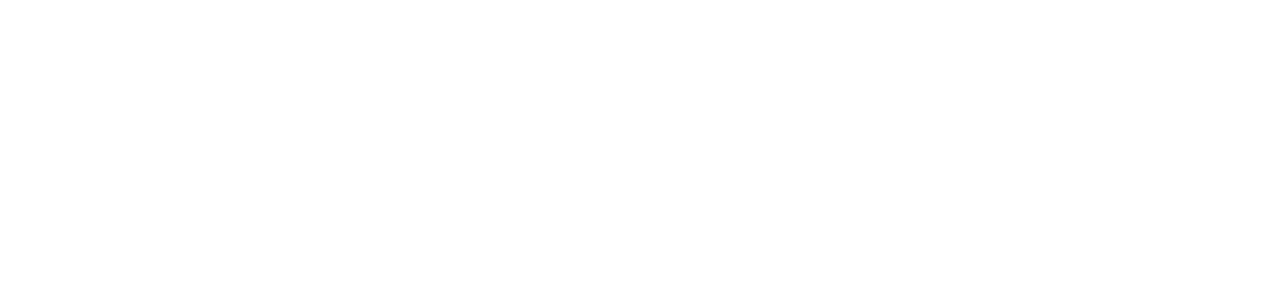
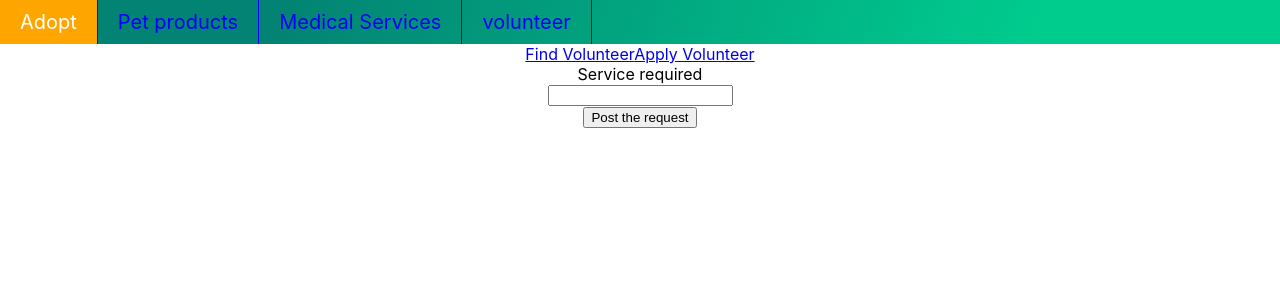
Before and after one commit to devout-coder/codetantra-hackathon, a React (Create React App) app: page /findVolunteer in a window 1280 px wide. Before the commit this address had no page. Shown: the top 300 px of the page. Built offline with nearby package versions, Linux system fonts and the light colour scheme.

Commit message:
volunteer services page added

```diff
--- a/src/App.js
+++ b/src/App.js
@@ -4,6 +4,8 @@
 import Adoption from "./pages/Adoption/Adoption";
 import PutUpAdoption from "./pages/Adoption/PutUpAdoption/PutUpAdoption";
 import AdoptAdoption from "./pages/Adoption/AdoptAdoption/AdoptAdoption";
+import ApplyVolunteer from "./pages/ApplyVolunteer/ApplyVolunteer";
+import FindVolunteer from "./pages/FindVolunteer/FindVolunteer";
 
 function App() {
   return (
@@ -15,6 +17,8 @@
             <Route path="putup" element={<PutUpAdoption />} />
             <Route path="adopt" element={<AdoptAdoption />} />
           </Route>
+          <Route path="applyVolunteer" element={<ApplyVolunteer />} />
+          <Route path="findVolunteer" element={<FindVolunteer />} />
         </Routes>
       </Router>
     </div>
--- a/src/components/ChatWindow/ChatWindow.js
+++ b/src/components/ChatWindow/ChatWindow.js
@@ -13,9 +13,11 @@
 import { db } from "../../firebase";
 import { getAuth } from "firebase/auth";
 
-const ChatWindow = ({ closeChatWindow }) => {
+const ChatWindow = ({ which, closeChatWindow }) => {
   const auth = getAuth();
   const user = auth.currentUser;
+  const type =
+    which === "adoption" ? "adoption_messages" : "volunteers_messages";
 
   const [value, setValue] = React.useState("");
 
@@ -31,7 +33,7 @@
 
   async function sendMessage(user, text) {
     try {
-      await addDoc(collection(db, "adoption_messages"), {
+      await addDoc(collection(db, type), {
         uid: user.uid,
         displayName: user.displayName,
         text: text.trim(),
@@ -44,7 +46,7 @@
 
   function getMessages(callback) {
     return onSnapshot(
-      query(collection(db, "adoption_messages"), orderBy("timestamp", "asc")),
+      query(collection(db, type), orderBy("timestamp", "asc")),
       (querySnapshot) => {
         const messages = querySnapshot.docs.map((doc) => ({
           id: doc.id,
--- a/src/components/Navbar/Navbar.js
+++ b/src/components/Navbar/Navbar.js
@@ -1,4 +1,5 @@
 import React from "react";
+import { Link } from "react-router-dom";
 import "./Navbar.css";
 
 const Navbar = () => {
@@ -6,9 +7,7 @@
     <div className="navbar">
       <ul>
         <li>
-          <a class="active" href="#adoption">
-            Adoption
-          </a>
+          <Link to="/adoption/putup">Adopt</Link>
         </li>
         <li>
           <a href="#">Pet products</a>
@@ -17,7 +16,7 @@
           <a href="#">Medical Services</a>
         </li>
         <li>
-          <a href="#">Volunteer services</a>
+          <Link to="/findVolunteer">volunteer</Link>
         </li>
       </ul>
     </div>
--- a/src/pages/Adoption/AdoptAdoption/AdoptAdoption.js
+++ b/src/pages/Adoption/AdoptAdoption/AdoptAdoption.js
@@ -6,6 +6,7 @@
 import { Button } from "@material-ui/core";
 
 const AdoptAdoption = () => {
+
   const [pets, setPets] = useState(null);
   const fetchPetsData = async () => {
     const querySnapshot = await getDocs(collection(db, "adoption_pets"));
@@ -46,7 +47,10 @@
         )}
       </div>
       {chatOpen ? (
-        <ChatWindow closeChatWindow={() => setChatOpen(false)} />
+        <ChatWindow
+          which="adoption"
+          closeChatWindow={() => setChatOpen(false)}
+        />
       ) : (
         <div></div>
       )}
--- a/src/pages/Adoption/PutUpAdoption/PutUpAdoption.js
+++ b/src/pages/Adoption/PutUpAdoption/PutUpAdoption.js
@@ -8,19 +8,26 @@
 import React, { useState } from "react";
 import * as geofire from "geofire-common";
 import { addDoc, collection } from "firebase/firestore";
+import Filebase from "react-file-base64";
 import { db } from "../../../firebase";
-import Filebase from "react-file-base64";
 
 const PutUpAdoption = () => {
-  const lat = 51.5074;
-  const lng = 0.1278;
-  const hash = geofire.geohashForLocation([lat, lng]);
+  function getLocation() {
+    navigator.geolocation.getCurrentPosition(showPosition);
+  }
+
+  function showPosition(position) {
+    let demoArr = [];
+    demoArr.push(position.coords.latitude);
+    demoArr.push(position.coords.longitude);
+    console.log(demoArr);
+    return demoArr;
+  }
 
   const [name, setName] = useState("");
   const [owner, setOwner] = useState("");
   const [age, setAge] = useState(0);
   const [breed, setBreed] = useState("");
-  const [location, setLocation] = useState(hash);
   const [isFemale, setIsFemale] = useState(true);
   const [photo, setPhoto] = useState(null);
 
@@ -31,7 +38,7 @@
         owner: owner,
         age: age,
         breed: breed,
-        location: location,
+        location: getLocation(),
         gender: isFemale ? "female" : "male",
         photo: photo,
       });
--- /dev/null
+++ b/src/pages/ApplyVolunteer/ApplyVolunteer.css
@@ -0,0 +1,7 @@
+.volunteer-service {
+  color: #000000;
+}
+
+.volunteer-name {
+  color: #000000;
+}
--- /dev/null
+++ b/src/pages/ApplyVolunteer/ApplyVolunteer.js
@@ -0,0 +1,71 @@
+import { Button, IconButton } from "@material-ui/core";
+import { Chat } from "@material-ui/icons";
+import { collection, getDocs } from "firebase/firestore";
+import React, { useEffect, useState } from "react";
+import { Link } from "react-router-dom";
+import ChatWindow from "../../components/ChatWindow/ChatWindow";
+import Loading from "../../components/Loading/Loading";
+import Navbar from "../../components/Navbar/Navbar";
+import { db } from "../../firebase";
+import "./ApplyVolunteer.css";
+
+const ApplyVolunteer = () => {
+  const [volunteers, setVolunteers] = useState(null);
+
+
+  const fetchVolunteersData = async () => {
+    const querySnapshot = await getDocs(collection(db, "volunteers"));
+    let allPets = [];
+    querySnapshot.forEach((doc) => {
+      let data = doc.data();
+      let eachDict = {
+        name: data.name,
+        service: data.service,
+      };
+      allPets.push(eachDict);
+    });
+    setVolunteers(allPets);
+  };
+
+  const [chatOpen, setChatOpen] = useState(false);
+
+  useEffect(() => {
+    fetchVolunteersData();
+  }, []);
+
+  return (
+    <div className="applyVolunteerContainer">
+      <Navbar />
+      <Link to="/findVolunteer">Find Volunteer</Link>
+      <Link to="/applyVolunteer">Apply Volunteer</Link>
+
+      <div className="volunteer-list">
+        {volunteers != null ? (
+          <div>
+            {volunteers.map((each) => (
+              <div>
+                <span className="volunteer-name">{each.name}</span>
+                <span className="volunteer-service">{each.service}</span>
+                <IconButton onClick={() => setChatOpen(true)}>
+                  <Chat />
+                </IconButton>
+              </div>
+            ))}
+          </div>
+        ) : (
+          <Loading />
+        )}
+      </div>
+      {chatOpen ? (
+        <ChatWindow
+          which="volunteer"
+          closeChatWindow={() => setChatOpen(false)}
+        />
+      ) : (
+        <div></div>
+      )}
+    </div>
+  );
+};
+
+export default ApplyVolunteer;
--- /dev/null
+++ b/src/pages/FindVolunteer/FindVolunteer.css
@@ -0,0 +1,3 @@
+.fieldName {
+  color: #000000;
+}
--- /dev/null
+++ b/src/pages/FindVolunteer/FindVolunteer.js
@@ -0,0 +1,65 @@
+import React, { useState } from "react";
+import { Link } from "react-router-dom";
+import Navbar from "../../components/Navbar/Navbar";
+import "./FindVolunteer.css";
+import { db } from "../../firebase";
+import { addDoc, collection } from "firebase/firestore";
+import Filebase from "react-file-base64";
+import { getAuth } from "firebase/auth";
+
+const FindVolunteer = () => {
+  const auth = getAuth();
+  const user = auth.currentUser;
+  const [name, setName] = useState("");
+  const [service, setService] = useState("");
+
+  function getLocation() {
+    navigator.geolocation.getCurrentPosition(showPosition);
+  }
+
+  function showPosition(position) {
+    let demoArr = [];
+    demoArr.push(position.coords.latitude);
+    demoArr.push(position.coords.longitude);
+    console.log(demoArr);
+    return demoArr;
+  }
+
+  const volunteer = async () => {
+    try {
+      const docRef = await addDoc(collection(db, "volunteers"), {
+        name: user,
+        service: service,
+        location: getLocation(),
+        //location
+      });
+      console.log("Document written with ID: ", docRef.id);
+    } catch (e) {
+      console.error("Error adding document: ", e);
+    }
+  };
+  return (
+    <div className="findVolunteerContainer">
+      <Navbar />
+      <Link to="/findVolunteer">Find Volunteer</Link>
+      <Link to="/applyVolunteer">Apply Volunteer</Link>
+
+      <div className="volunteer-form">
+        <div className="field">
+          <div className="fieldName">Service required</div>
+          <input
+            type={"text"}
+            value={service}
+            spellCheck="false"
+            onChange={(e) => setService(e.target.value)}
+          />
+        </div>
+        <button className="loginButton" onClick={volunteer}>
+          Post the request
+        </button>
+      </div>
+    </div>
+  );
+};
+
+export default FindVolunteer;
```
